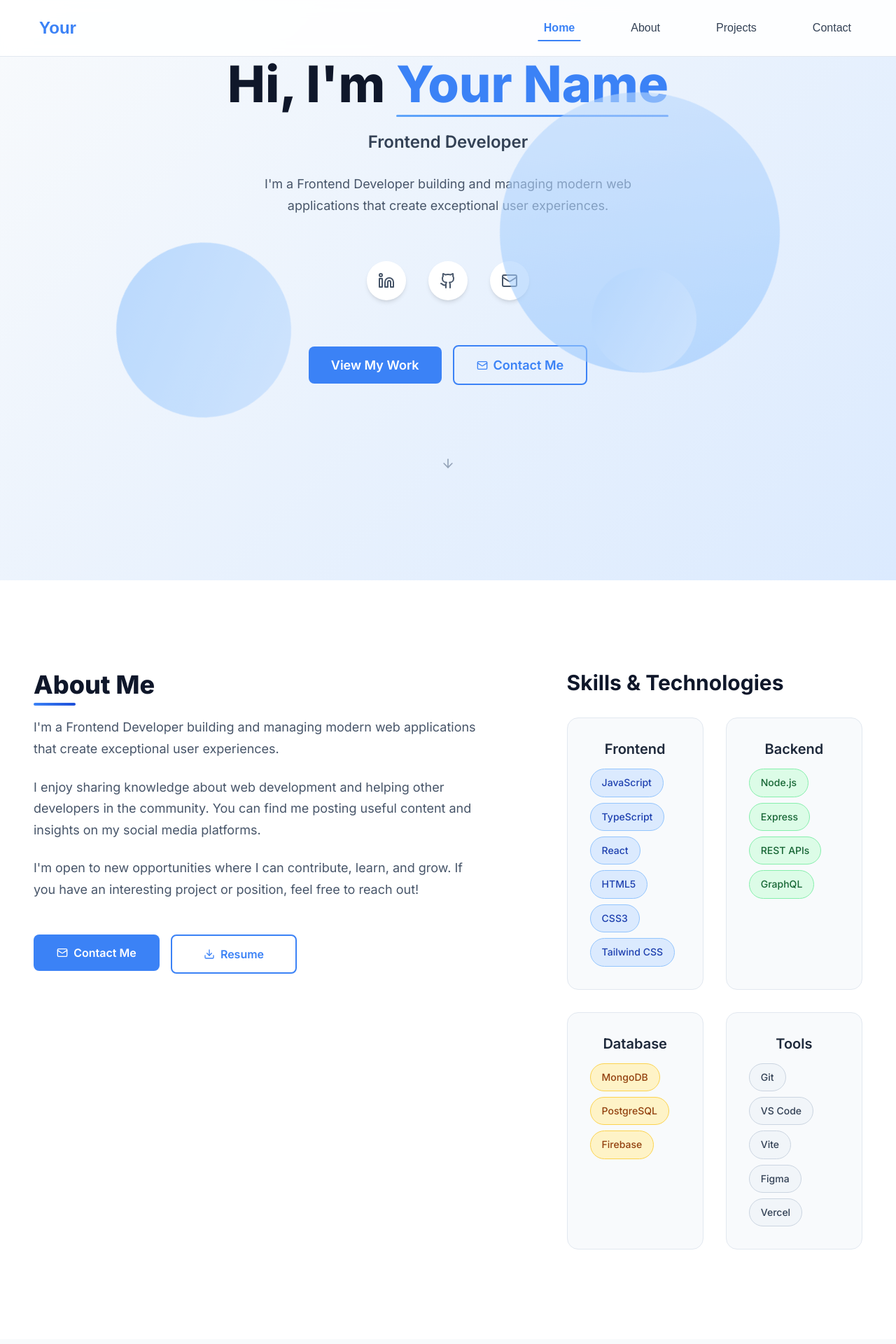
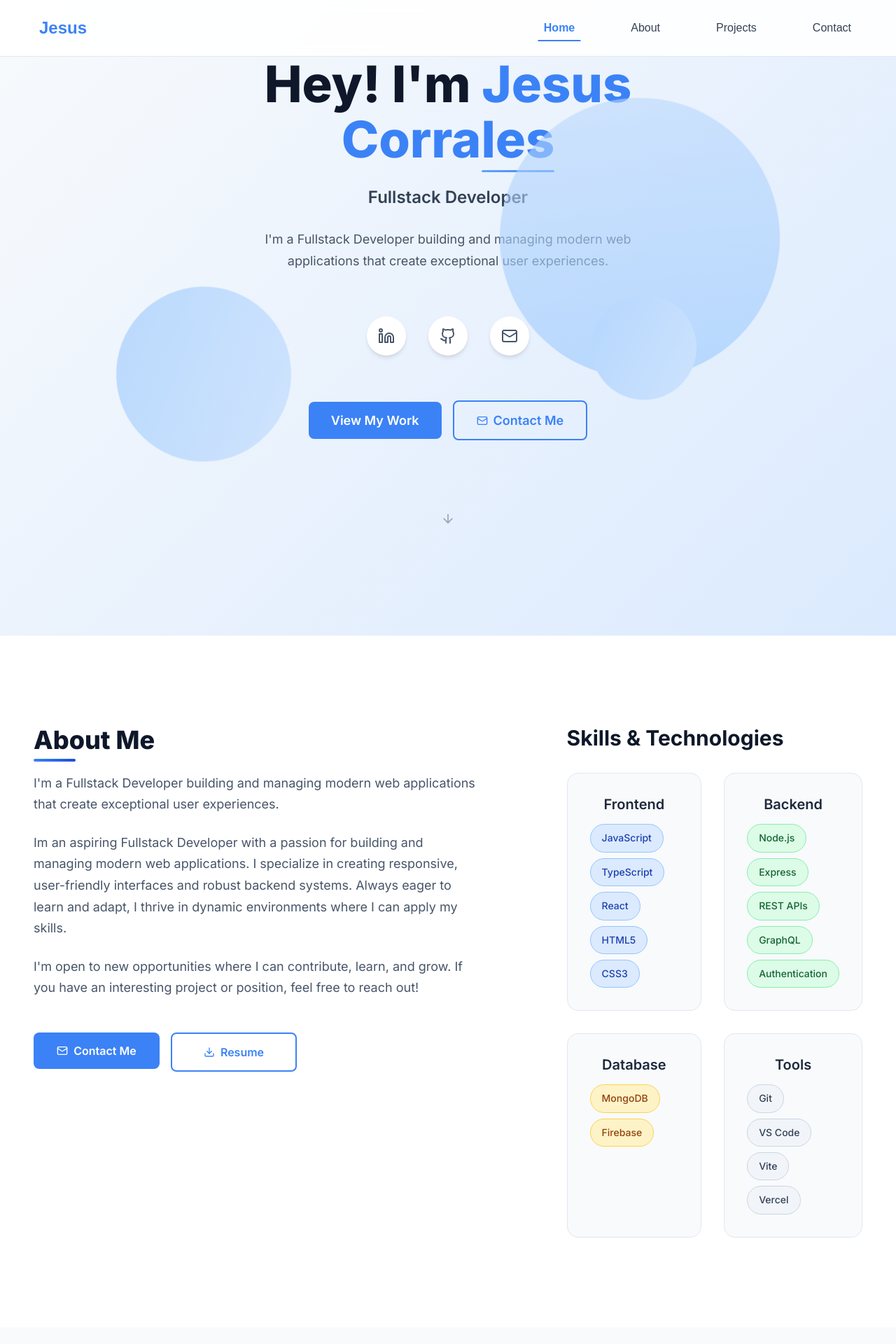
Before and after one commit to Jecor27/Portfolio, a React (Vite) app: page / in a window 1280 px wide. Shown: the top 1920 px of the page at 70% size. Built offline with nearby package versions, Linux system fonts and the light colour scheme.

Commit message:
modified information

```diff
--- a/src/components/About/About.tsx
+++ b/src/components/About/About.tsx
@@ -36,9 +36,10 @@ export default function About() {
             <div className="about-description">
               <p>{personalInfo.description}</p>
               <p>
-                I enjoy sharing knowledge about web development and helping other developers
-                in the community. You can find me posting useful content and insights on my
-                social media platforms.
+                Im an aspiring Fullstack Developer with a passion for building and managing modern web applications.
+                I specialize in creating responsive, user-friendly interfaces and robust backend systems.
+                Always eager to learn and adapt, I thrive in dynamic environments where I can apply my skills.
+
               </p>
               <p>
                 I'm open to new opportunities where I can contribute, learn, and grow.
--- a/src/components/Footer/Footer.tsx
+++ b/src/components/Footer/Footer.tsx
@@ -25,7 +25,7 @@ export default function Footer() {
           <div className="footer-brand">
             <h3 className="footer-brand-name">{personalInfo.name}</h3>
             <p className="footer-brand-description">
-              Frontend Developer creating modern web experiences with passion and precision.
+              Fullstack Developer creating modern web experiences with passion and precision.
             </p>
           </div>
 
--- a/src/components/Hero/Hero.tsx
+++ b/src/components/Hero/Hero.tsx
@@ -32,7 +32,7 @@ export default function Hero() {
           {/* Main Content */}
           <div className="hero-text">
             <h1 className="hero-title">
-              Hi, I'm <span className="hero-name">{personalInfo.name}</span>
+              Hey! I'm <span className="hero-name">{personalInfo.name}</span>
             </h1>
             <p className="hero-subtitle">{personalInfo.title}</p>
             <p className="hero-description">{personalInfo.description}</p>
--- a/src/data/portfolio.ts
+++ b/src/data/portfolio.ts
@@ -3,20 +3,20 @@
 import type { PersonalInfo, Project, Skills, SocialLink, NavItem, FilterType } from '../types';
 
 export const personalInfo: PersonalInfo = {
-  name: "Your Name",
-  title: "Frontend Developer",
-  description: "I'm a Frontend Developer building and managing modern web applications that create exceptional user experiences.",
-  email: "your.email@example.com",
-  linkedin: "https://linkedin.com/in/yourprofile",
-  github: "https://github.com/yourusername",
-  location: "Your City, Country",
+  name: "Jesus Corrales",
+  title: "Fullstack Developer",
+  description: "I'm a Fullstack Developer building and managing modern web applications that create exceptional user experiences.",
+  email: "jjcorrales76@gmail.com",
+  linkedin: "https://www.linkedin.com/in/jesus-corrales/",
+  github: "https://github.com/Jecor27",
+  location: "Denver, CO",
   resumeLink: "https://drive.google.com/file/d/your-resume-link"
 } as const;
 
 export const projects: readonly Project[] = [
   {
     id: 1,
-    title: "E-commerce Platform",
+    title: "Example",
     description: "Modern e-commerce platform with React, TypeScript, and secure payment integration. Features include user authentication, shopping cart, and responsive design.",
     image: "/images/projects/ecommerce.jpg",
     technologies: ["React", "TypeScript", "Node.js", "Stripe", "Tailwind CSS"],
@@ -26,7 +26,7 @@ export const projects: readonly Project[] = [
   },
   {
     id: 2,
-    title: "Task Management App",
+    title: "Example",
     description: "Collaborative task management with real-time updates, drag-and-drop functionality, and team features built with modern React patterns.",
     image: "/images/projects/taskmanager.jpg",
     technologies: ["React", "TypeScript", "Firebase", "Framer Motion"],
@@ -36,7 +36,7 @@ export const projects: readonly Project[] = [
   },
   {
     id: 3,
-    title: "Weather Dashboard",
+    title: "example",
     description: "Real-time weather application with location-based forecasts, interactive charts, and beautiful animations using modern APIs.",
     image: "/images/projects/weather.jpg",
     technologies: ["React", "TypeScript", "Weather API", "Chart.js"],
@@ -47,16 +47,16 @@ export const projects: readonly Project[] = [
 ] as const;
 
 export const skills: Skills = {
-  frontend: ["JavaScript", "TypeScript", "React", "HTML5", "CSS3", "Tailwind CSS"],
-  backend: ["Node.js", "Express", "REST APIs", "GraphQL"],
-  database: ["MongoDB", "PostgreSQL", "Firebase"],
-  tools: ["Git", "VS Code", "Vite", "Figma", "Vercel"]
+  frontend: ["JavaScript", "TypeScript", "React", "HTML5", "CSS3"],
+  backend: ["Node.js", "Express", "REST APIs", "GraphQL", "Authentication"],
+  database: ["MongoDB", "Firebase"],
+  tools: ["Git", "VS Code", "Vite", "Vercel"]
 } as const;
 
 export const socialLinks: readonly SocialLink[] = [
-  { name: "LinkedIn", url: "https://linkedin.com/in/yourprofile", icon: "linkedin" },
-  { name: "GitHub", url: "https://github.com/yourusername", icon: "github" },
-  { name: "Email", url: "mailto:your.email@example.com", icon: "mail" }
+  { name: "LinkedIn", url: "https://www.linkedin.com/in/jesus-corrales/", icon: "linkedin" },
+  { name: "GitHub", url: "https://github.com/Jecor27", icon: "github" },
+  { name: "Email", url: "mailto:jjcorrales76@gmail.com", icon: "mail" }
 ] as const;
 
 export const navItems: readonly NavItem[] = [
```
